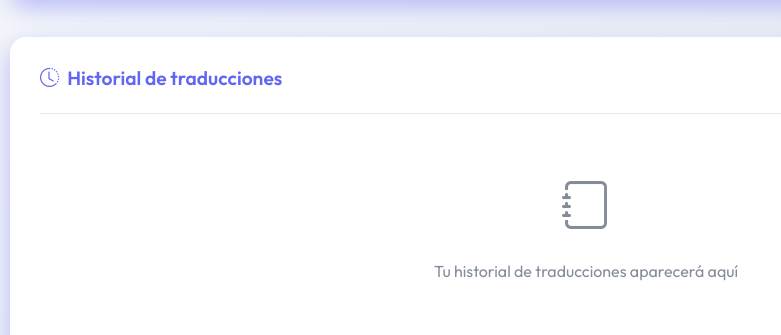
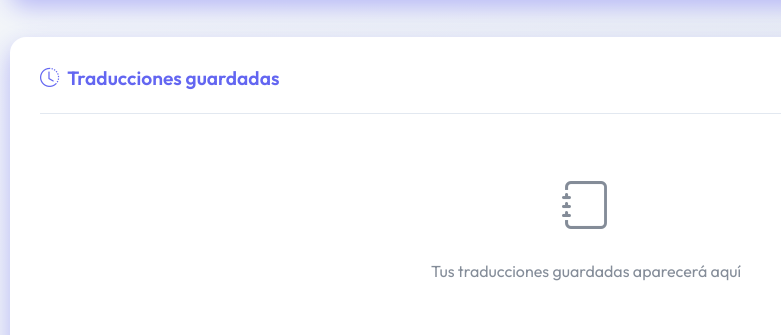
Before and after one commit to BrayanHuincho/Traductor_Universal, a plain HTML site: page index.html in a window 1280 px wide. Shown: the part 515-850 px from the top of the page, 54-835 px from the left. Drawn offline with nearby package versions, Linux system fonts and the light colour scheme.

Commit message:
index.html

```diff
--- a/index.html
+++ b/index.html
@@ -113,7 +113,7 @@
 
             <div class="seccion-historial">
                 <div class="encabezado-historial">
-                    <h5><i class="bi bi-clock-history"></i>Historial de traducciones</h5>
+                    <h5><i class="bi bi-clock-history"></i>Traducciones guardadas</h5>
                     <button id="boton-limpiar-historial" class="boton-texto">
                         Limpiar todo
                     </button>
@@ -126,7 +126,7 @@
 
                     <div id="historial-vacio" class="historial-vacio">
                         <i class="bi bi-journal"></i>
-                        <p>Tu historial de traducciones aparecerá aquí</p>
+                        <p>Tus traducciones guardadas aparecerá aquí</p>
                     </div>
                 </div>
             </div>
```
